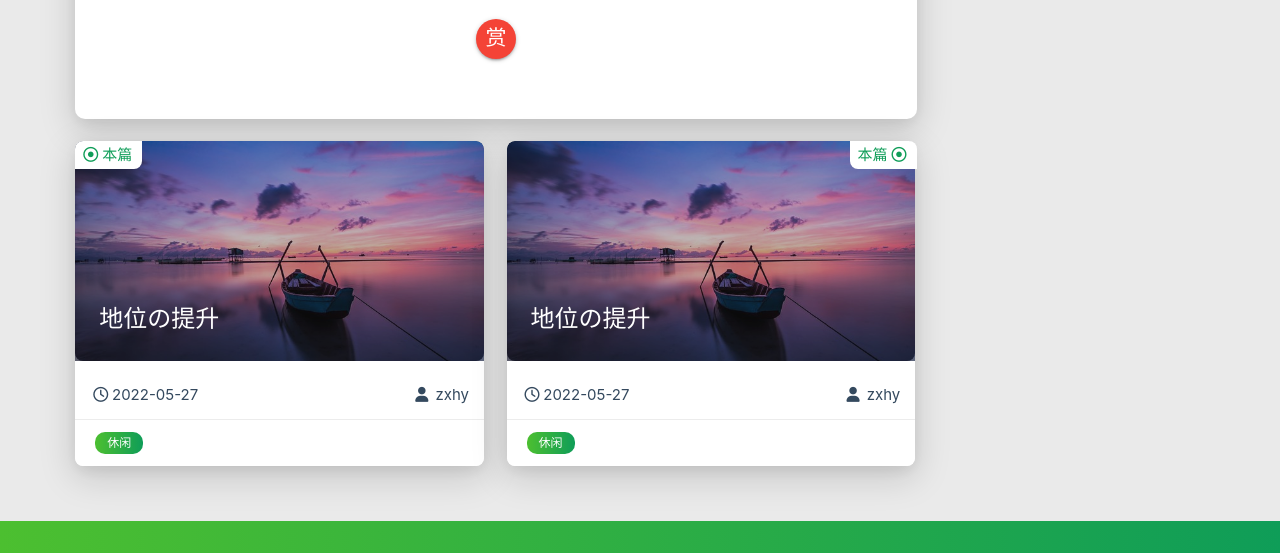
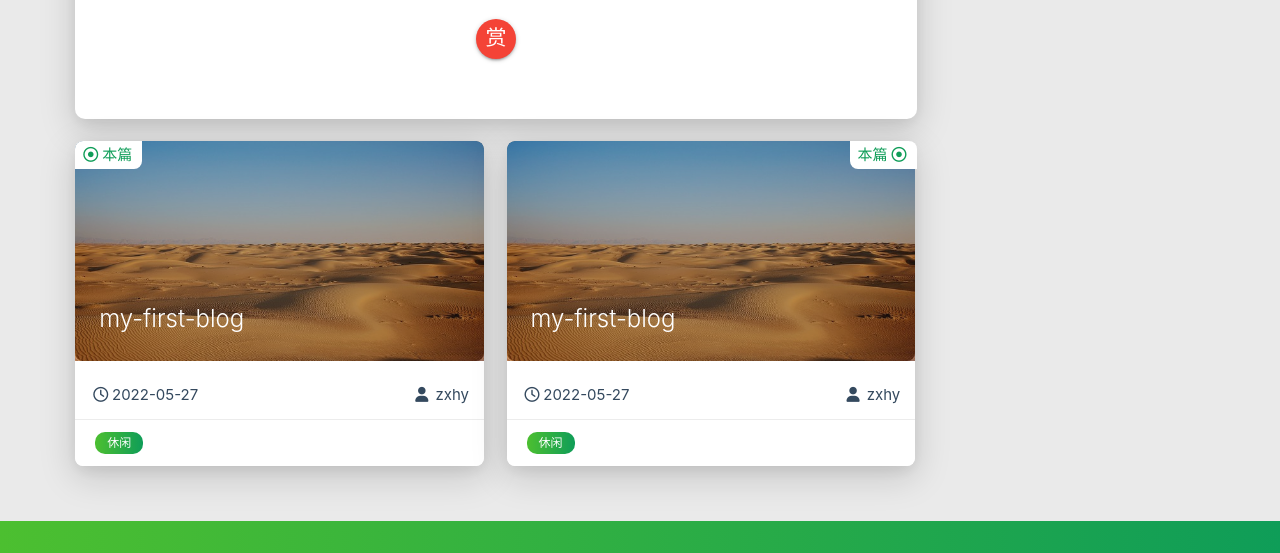
Before and after one commit to zxhy18990534846/zxhy.github.ioi, a plain HTML site: page 2022/05/27/my-first-blog/index.html in a window 1280 px wide. Shown: the part 1291-1844 px from the top of the page. Drawn offline with Linux system fonts and the light colour scheme; some packages are replaced by stand-ins of ours; no server answers; a script that the page names is missing.

Commit message:
Site updated: 2022-05-27 17:13:49

```diff
--- a/2022/05/27/my-first-blog/index.html
+++ b/2022/05/27/my-first-blog/index.html
@@ -25,7 +25,7 @@ Time">
 
 
 
-    <title>地位の提升 | zxhy的小窝</title>
+    <title>my-first-blog | zxhy的小窝</title>
     <link rel="icon" type="image/png" href="/favicon.png">
 
     <link rel="stylesheet" type="text/css" href="/libs/awesome/css/all.min.css">
@@ -295,12 +295,12 @@ Time">
 
 
 
-<div class="bg-cover pd-header post-cover" style="background-image: url('/medias/featureimages/16.jpg')">
+<div class="bg-cover pd-header post-cover" style="background-image: url('/medias/featureimages/0.jpg')">
     <div class="container" style="right: 0px;left: 0px;">
         <div class="row">
             <div class="col s12 m12 l12">
                 <div class="brand">
-                    <h1 class="description center-align post-title">地位の提升</h1>
+                    <h1 class="description center-align post-title">my-first-blog</h1>
                 </div>
             </div>
         </div>
@@ -766,9 +766,9 @@ Time">
                     <div class="card-image">
 
 
-                        <img src="/medias/featureimages/16.jpg" class="responsive-img" alt="地位の提升">
+                        <img src="/medias/featureimages/0.jpg" class="responsive-img" alt="my-first-blog">
 
-                        <span class="card-title">地位の提升</span>
+                        <span class="card-title">my-first-blog</span>
                     </div>
                 </a>
                 <div class="card-content article-content">
@@ -812,9 +812,9 @@ Time">
                     <div class="card-image">
 
 
-                        <img src="/medias/featureimages/16.jpg" class="responsive-img" alt="地位の提升">
+                        <img src="/medias/featureimages/0.jpg" class="responsive-img" alt="my-first-blog">
 
-                        <span class="card-title">地位の提升</span>
+                        <span class="card-title">my-first-blog</span>
                     </div>
                 </a>
                 <div class="card-content article-content">
--- a/search.xml
+++ b/search.xml
@@ -4,7 +4,7 @@
 
 
     <entry>
-      <title>地位の提升</title>
+      <title>my-first-blog</title>
       <link href="/2022/05/27/my-first-blog/"/>
       <url>/2022/05/27/my-first-blog/</url>
 
```
Also changed, not shown: archives/2022/05/index.html (+2 -2 lines), archives/2022/index.html (+2 -2 lines), archives/index.html (+2 -2 lines), index.html (+2 -2 lines), tags/休闲/index.html (+2 -2 lines).
